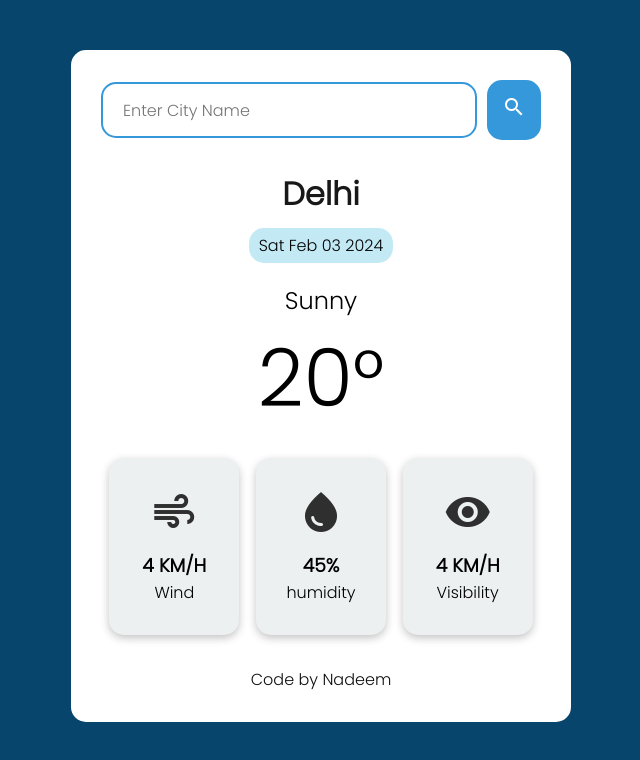
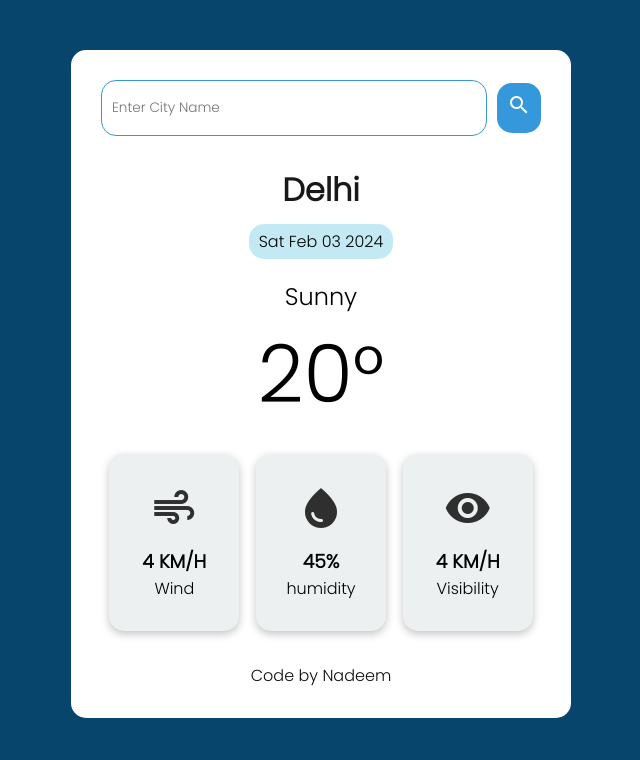
Before and after one commit to Sknadim6297/Sexyy-Weather-App, a plain HTML site: page index.html in a window 1280 px wide. Shown: the whole page, without its empty margins (319-959 px from the left). Drawn offline with Linux system fonts and the light colour scheme.

```diff
--- a/style.css
+++ b/style.css
@@ -27,17 +27,17 @@ body {
 
 input[type="text"] {
     flex: 1;
-    padding: 20px;
-    border: 2px solid #3498db;
+    padding: 10px;
+    border: 1px solid #3498db;
     border-radius: 15px;
-    font-size: 1rem;
+    font-size: 0.85rem;
     height: 3.5rem;
 }
 
 .search-btn {
     background-color: #3498db;
     border: none;
-    padding: 15px;
+    padding: 10px;
     border-radius: 15px;
     cursor: pointer;
     color: white;
```
